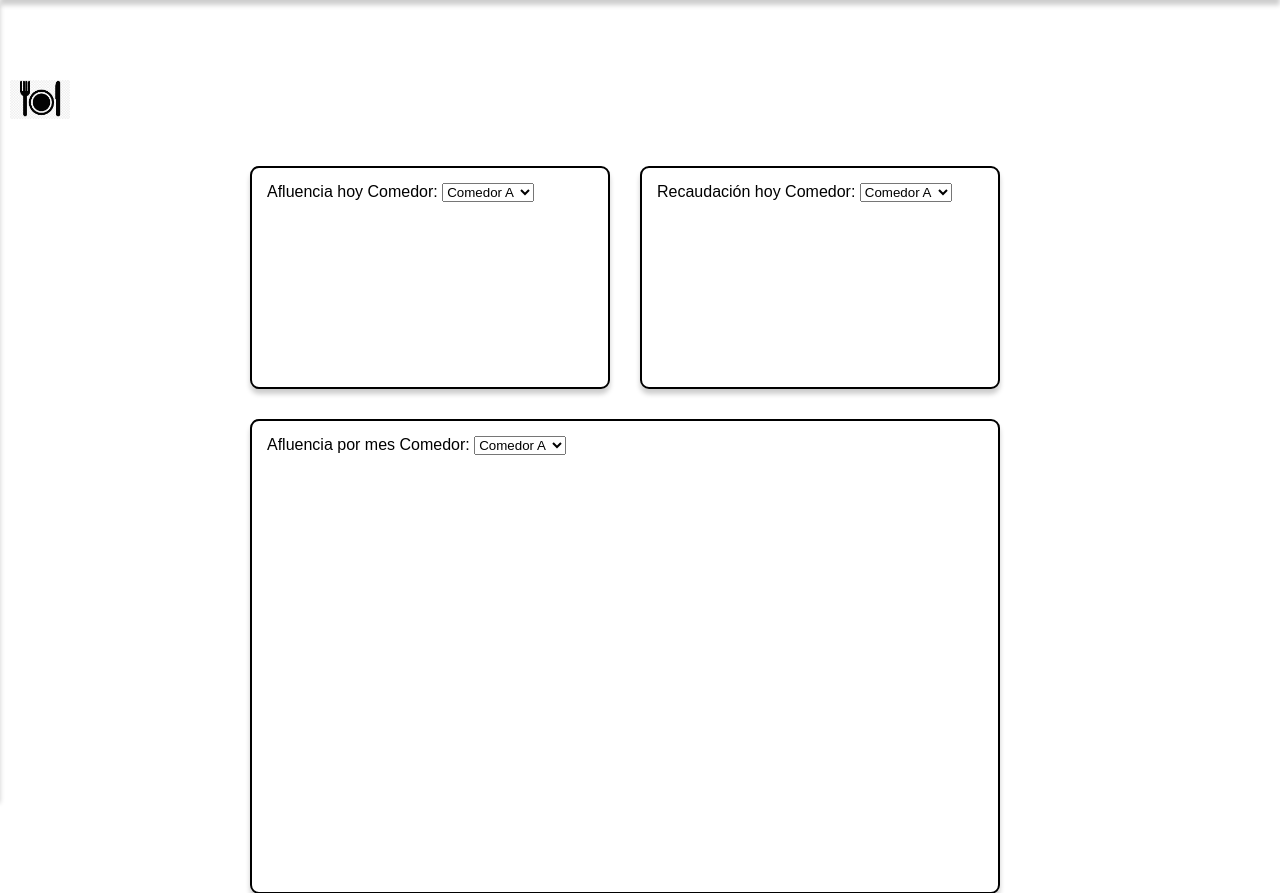
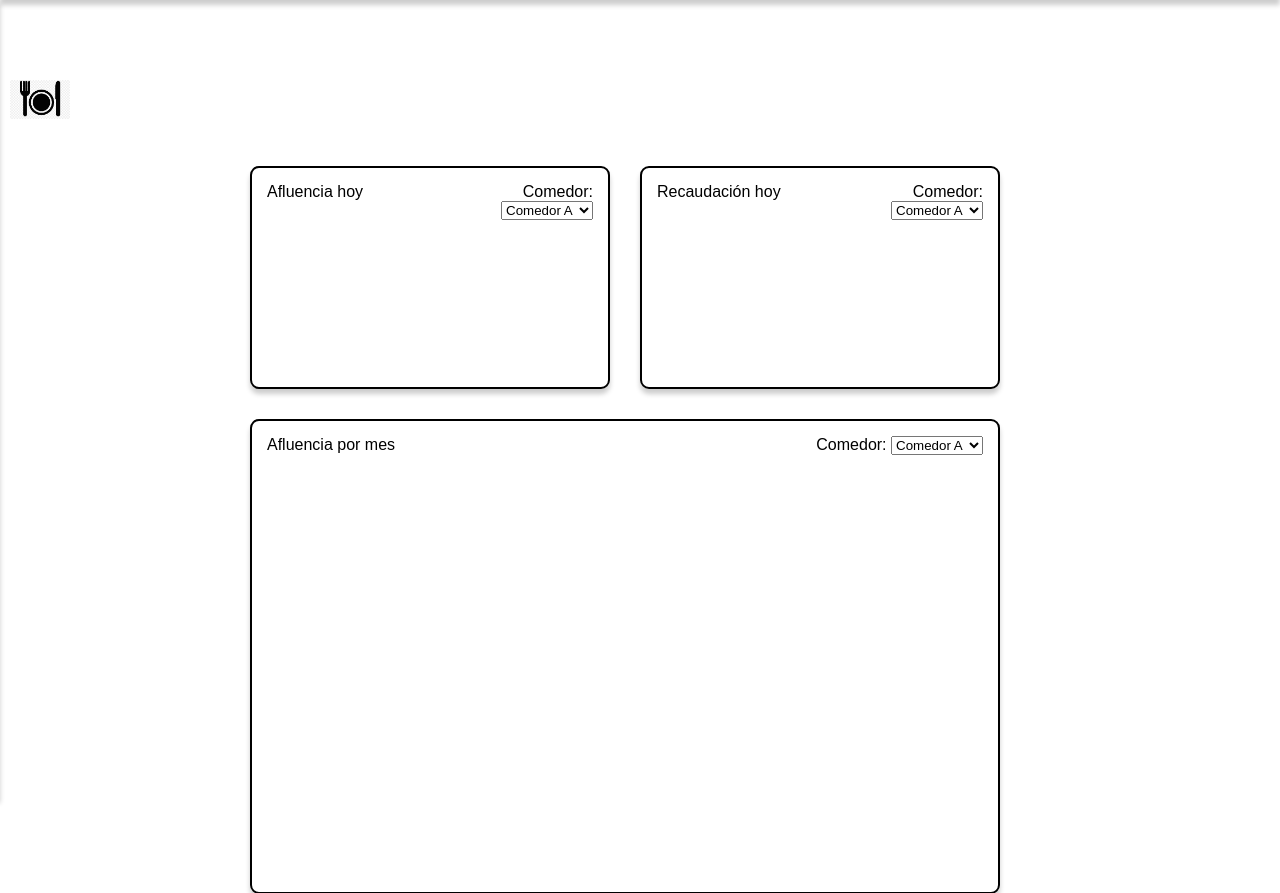
Before and after one commit to Its-Yayo/Dif-App-Web, a Python web app: template app/templates/home.html in a window 1280 px wide. Shown: the part 92-985 px from the top of the page. Run offline with Jinja, Linux system fonts and the light colour scheme; the template is opened without the code that fills it, so the values that code supplies are empty.

Commit message:
Se actualizan html y css

```diff
--- a/app/static/css/home.css
+++ b/app/static/css/home.css
@@ -194,7 +194,10 @@ nav a {
     border: 2px black solid;
     border-radius: 9px;
     padding: 15px;
-    box-shadow: 0px 5px 5px rgba(0, 0, 0, 0.2);;
+    box-shadow: 0px 5px 5px rgba(0, 0, 0, 0.2);
+    display: grid;
+    grid-template-columns: 1fr 1fr;
+    grid-template-rows: 1fr 1fr 1fr;
 }
 
 .item-1{
@@ -206,6 +209,12 @@ nav a {
     grid-row: 1 / 2;
     grid-column: auto;
 }
+
+#sub-item1, #sub-item2, #sub-item3{
+    text-align: end;
+}
+
+
 
 .item-3{
     grid-row: 2 / 4;
--- a/app/templates/home.html
+++ b/app/templates/home.html
@@ -29,9 +29,10 @@
 <div class="dashboard">
 
     <div class="Dashb_container">
+
         <div class="item-1" id="afluencia_dia">
-            <form action="" method="get">
-                Afluencia hoy
+            <div class="encabezado" id="encabezado1">Afluencia hoy</div>
+            <form action="" method="get" class="sub-grid" id="sub-item1">
                 <label for="comedor">Comedor:</label>
                 <select id="comedor" name="comedor">
                     <option value="Comedor A">Comedor A</option>
@@ -57,8 +58,10 @@
         </div>
 
         <div class="item-2" id="recaudacion_dia">
-            <form action="" method="get">
+            <div class="encabezado" id="encabezado2">
                 Recaudación hoy
+            </div>
+            <form action="" method="get" class="sub-grid" id="sub-item2">
                 <label for="comedor">Comedor:</label>
                 <select id="comedor" name="comedor">
                     <option value="Comedor A">Comedor A</option>
@@ -85,8 +88,8 @@
 
 
         <div class="item-3" id="afluencia_mes">
-            <form action="" method="get">
-                Afluencia por mes
+            <div class="encabezado" id="encabezado3">Afluencia por mes</div>
+            <form action="" method="get" class="sub-grid" id="sub-item3">
                 <label for="comedor">Comedor:</label>
                 <select id="comedor" name="comedor">
                     <option value="Comedor A">Comedor A</option>
```
